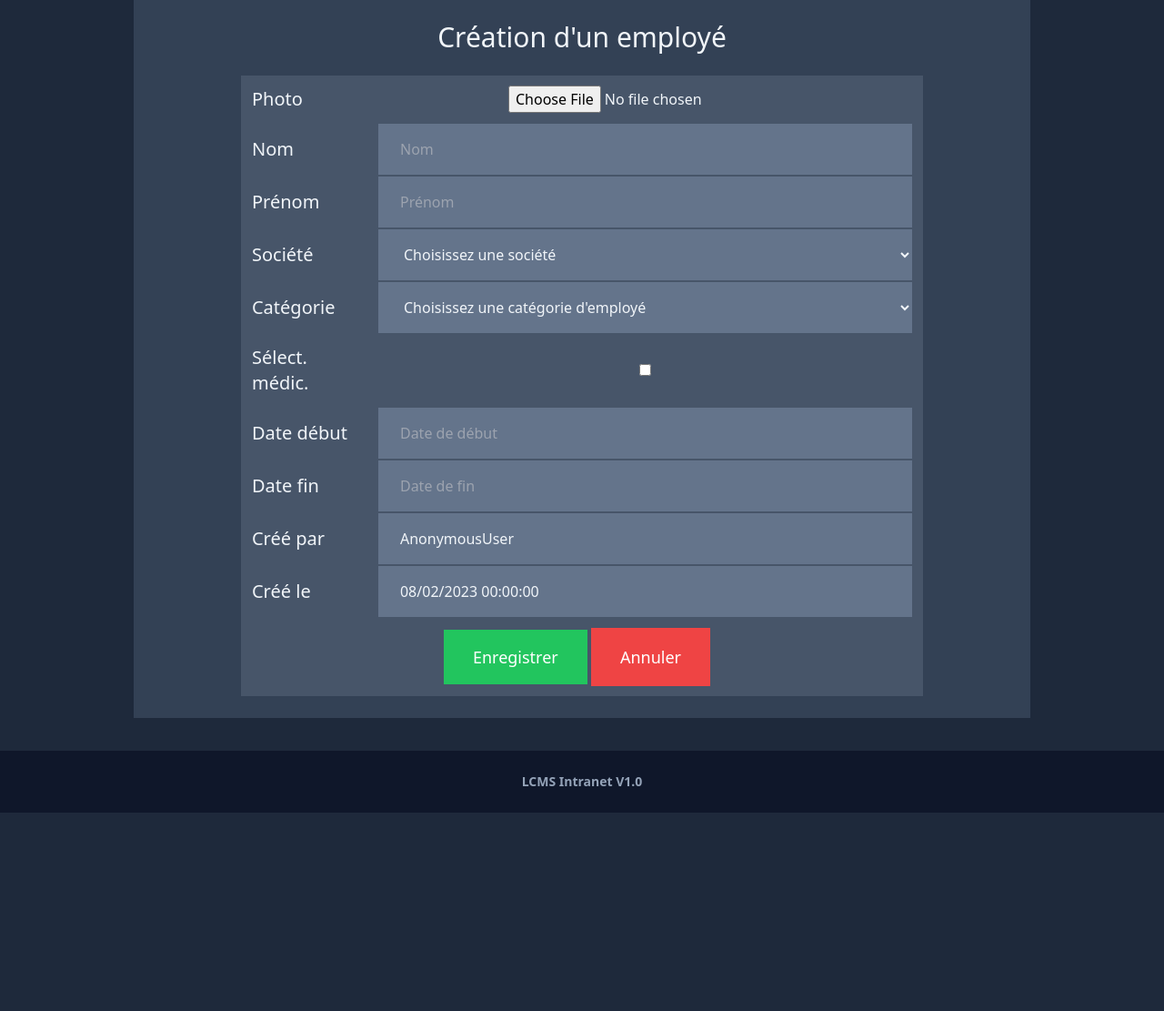
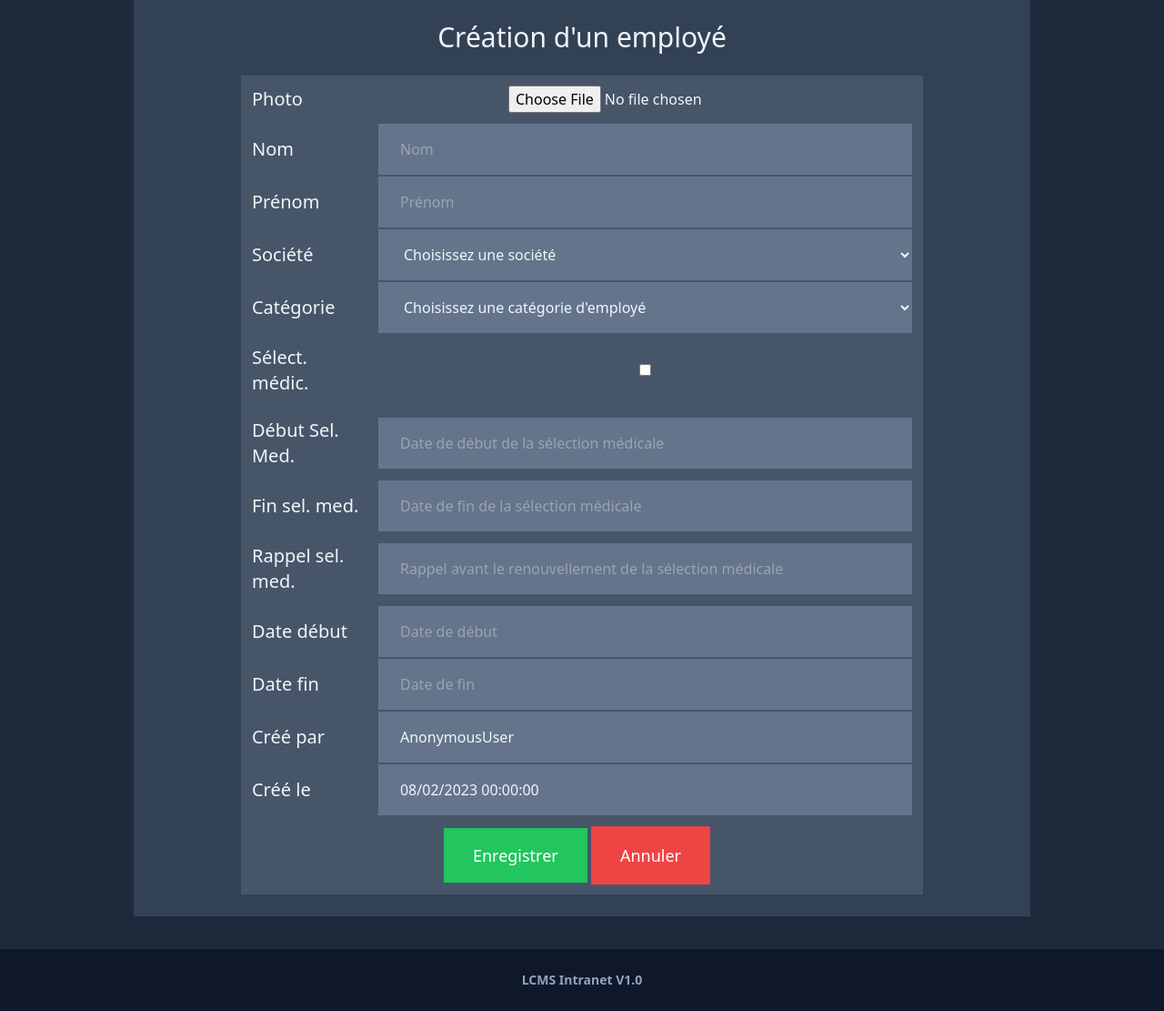
Before and after one commit to jphoubion/lcms_intranet, a Django app: page /employees/new_employee in a window 1280 px wide. Shown: the part 117-1228 px from the top of the page at 91% size. Before the commit the page ends 1010 px from the top, so only its background shows below. Run offline with Django 4.2, Linux system fonts and the light colour scheme; data that the repository does not hold is empty; some libraries are stand-ins or nearby versions.

Commit message:
* préparation sélection médicale

```diff
--- a/employees/forms.py
+++ b/employees/forms.py
@@ -23,14 +23,28 @@ class NewEmployeeForm(forms.ModelForm):
         exclude = ("created_by",)
 
     picture = forms.ImageField()
-    lastname = forms.CharField(widget=forms.TextInput(attrs={'placeholder': "Nom", 'class': 'w-full py-4 px-6  bg-slate-500 text-slate-100'}))
-    firstname = forms.CharField(widget=forms.TextInput(attrs={'placeholder': "Prénom", 'class': 'w-full py-4 px-6  bg-slate-500 text-slate-100'}))
+    lastname = forms.CharField(widget=forms.TextInput(attrs={'placeholder': "Nom",
+                                                             'class': 'w-full py-4 px-6  bg-slate-500 text-slate-100'}))
+    firstname = forms.CharField(widget=forms.TextInput(attrs={'placeholder': "Prénom",
+                                                              'class': 'w-full py-4 px-6  bg-slate-500 text-slate-100'}))
     company = forms.ModelChoiceField(queryset=Companies.objects.all(), empty_label="Choisissez une société",
-                                     widget=forms.Select(attrs={'placeholder': "Choisissez une société", 'class': 'w-full py-4 px-6  bg-slate-500 text-slate-100'}))
-    category_employees = forms.ModelChoiceField(queryset=CategoryEmployees.objects.all(), empty_label="Choisissez une catégorie d'employé",
-                                             widget=forms.Select(attrs={'placeholder': "Choisissez une catégorie", 'class': 'w-full py-4 px-6  bg-slate-500 text-slate-100'}))
+                                     widget=forms.Select(attrs={'placeholder': "Choisissez une société",
+                                                                'class': 'w-full py-4 px-6  bg-slate-500 text-slate-100'}))
+    category_employees = forms.ModelChoiceField(queryset=CategoryEmployees.objects.all(),
+                                                empty_label="Choisissez une catégorie d'employé",
+                                             widget=forms.Select(attrs={'placeholder': "Choisissez une catégorie",
+                                                                        'class': 'w-full py-4 px-6  bg-slate-500 text-slate-100'}))
     has_selection_medical = forms.CheckboxInput()
-    starting_date = forms.DateField(required=False, widget=forms.DateInput(attrs={'placeholder': "Date de début",'class': 'w-full py-4 px-6  bg-slate-500 text-slate-100'}))
-    ending_date = forms.DateField(required=False, widget=forms.DateInput(attrs={'placeholder': "Date de fin",'class': 'w-full py-4 px-6  bg-slate-500 text-slate-100'}))
-    created_by = forms.CharField(widget=forms.TextInput(attrs={'placeholder': "Créé par",'class': 'w-full py-4 px-6  bg-slate-500 text-slate-100'}))
-    created_at = forms.DateTimeField(initial=datetime.date.today(), widget=forms.DateTimeInput(attrs={'placeholder': "Créé le", 'class': 'w-full py-4 px-6  bg-slate-500 text-slate-100'}))
+    selection_medical_start = forms.DateField(required=False, widget=forms.DateInput(attrs={'placeholder': "Date de début de la sélection médicale",
+                                                                        'class': 'w-full py-4 px-6  bg-slate-500 text-slate-100'}))
+    selection_medical_end = forms.DateField(required=False, widget=forms.DateInput(attrs={'placeholder': "Date de fin de la sélection médicale",
+                                                                      'class': 'w-full py-4 px-6  bg-slate-500 text-slate-100'}))
+    selection_medical_remind_date = forms.DateField(required=False, widget=forms.DateInput(attrs={'placeholder': "Rappel avant le renouvellement de la sélection médicale",'class': 'w-full py-4 px-6  bg-slate-500 text-slate-100'}))
+    starting_date = forms.DateField(required=False, widget=forms.DateInput(attrs={'placeholder': "Date de début",
+                                                                  'class': 'w-full py-4 px-6  bg-slate-500 text-slate-100'}))
+    ending_date = forms.DateField(required=False, widget=forms.DateInput(attrs={'placeholder': "Date de fin",
+                                                                    'class': 'w-full py-4 px-6  bg-slate-500 text-slate-100'}))
+    created_by = forms.CharField(widget=forms.TextInput(attrs={'placeholder': "Créé par",
+                                                               'class': 'w-full py-4 px-6  bg-slate-500 text-slate-100'}))
+    created_at = forms.DateTimeField(initial=datetime.date.today(), widget=forms.DateTimeInput(attrs={'placeholder': "Créé le",
+                                                                      'class': 'w-full py-4 px-6  bg-slate-500 text-slate-100'}))
--- a/employees/models.py
+++ b/employees/models.py
@@ -31,6 +31,9 @@ class Employees(models.Model):
     starting_date = models.DateField(verbose_name="Date d'entrée", null=True, blank=True)
     ending_date = models.DateField(verbose_name="Date de fin", null=True, blank=True)
     has_selection_medical = models.BooleanField(verbose_name="Sélect. médic.", default=False, blank=False)
+    selection_medical_start = models.DateField(verbose_name="Date de fin", null=True, blank=True)
+    selection_medical_end = models.DateField(verbose_name="Date de fin", null=True, blank=True)
+    selection_medical_remind_date = models.DateField(verbose_name="Date de fin", null=True, blank=True)
     picture = models.ImageField(upload_to='employees_pictures', verbose_name="Photo", blank=True, null=True)
     created_by = models.ForeignKey(User, verbose_name='Créé par', related_name='employees', on_delete=models.CASCADE)
     created_at = models.DateTimeField(verbose_name='Créé le', auto_now_add=True)
--- a/employees/templates/employees/employee_form.html
+++ b/employees/templates/employees/employee_form.html
@@ -52,6 +52,19 @@ Création d'un employé
               <td class="w-4/5 pr-3">{{ form.has_selection_medical }}</td>
             </tr>
             <tr>
+              <td class="w-1/5 p-3 text-left"><label class="text-xl">Début Sel. Med.</label></td>
+              <td class="w-4/5 pr-3">{{ form.selection_medical_start }}</td>
+            </tr>
+            <tr>
+              <td class="w-1/5 p-3 text-left"><label class="text-xl">Fin sel. med.</label></td>
+              <td class="w-4/5 pr-3">{{ form.selection_medical_end }}</td>
+            </tr>
+            <tr>
+              <td class="w-1/5 p-3 text-left"><label class="text-xl">Rappel sel. med.</label></td>
+              <td class="w-4/5 pr-3">{{ form.selection_medical_remind_date }}</td>
+            </tr>
+
+            <tr>
               <td class="w-1/5 p-3 text-left"><label class="text-xl">Date début</label></td>
               <td class="w-4/5 pr-3">{{ form.starting_date }}</td>
             </tr>
@@ -69,7 +82,6 @@ Création d'un employé
                 {% else %}
                     {{ form.created_by }}
                 {% endif %}
-
               </td>
             </tr>
             <tr>
```
Also changed, not shown: employees/templates/employees/index.html (+8 -1 lines).
